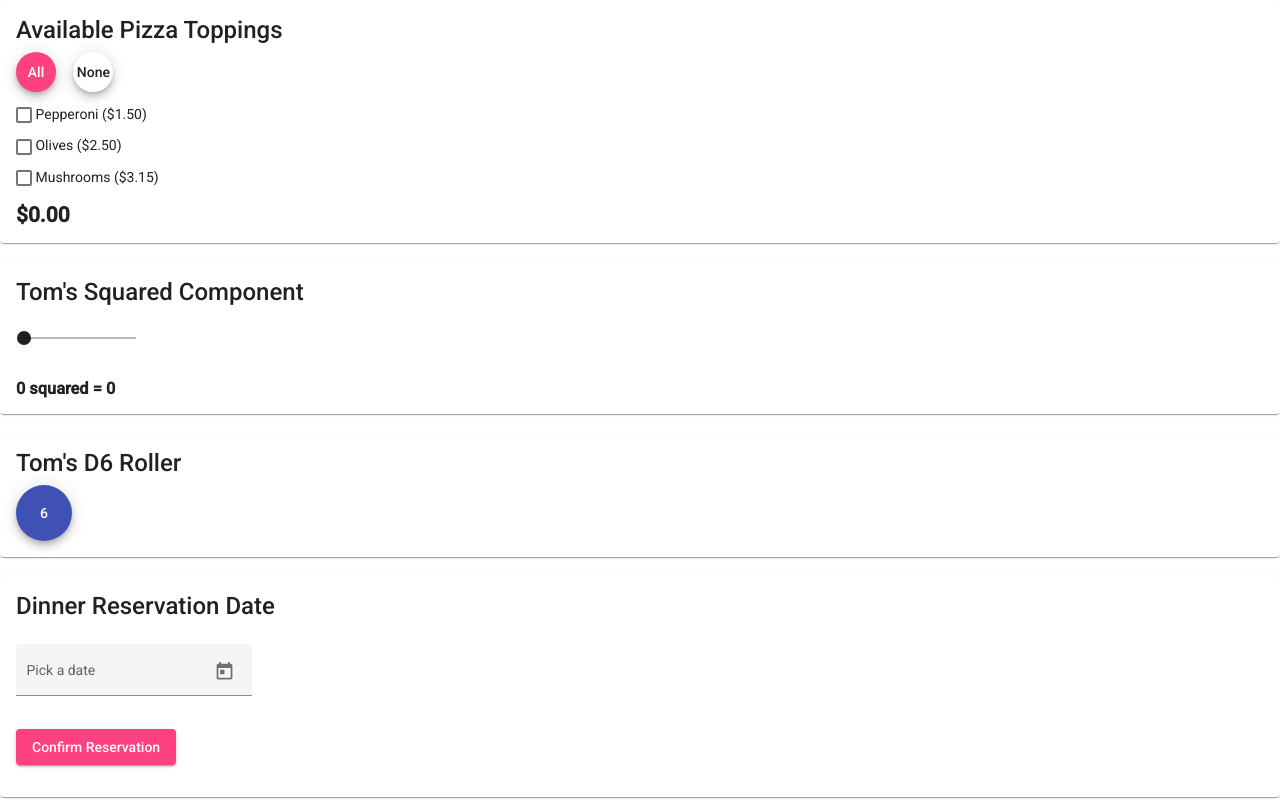
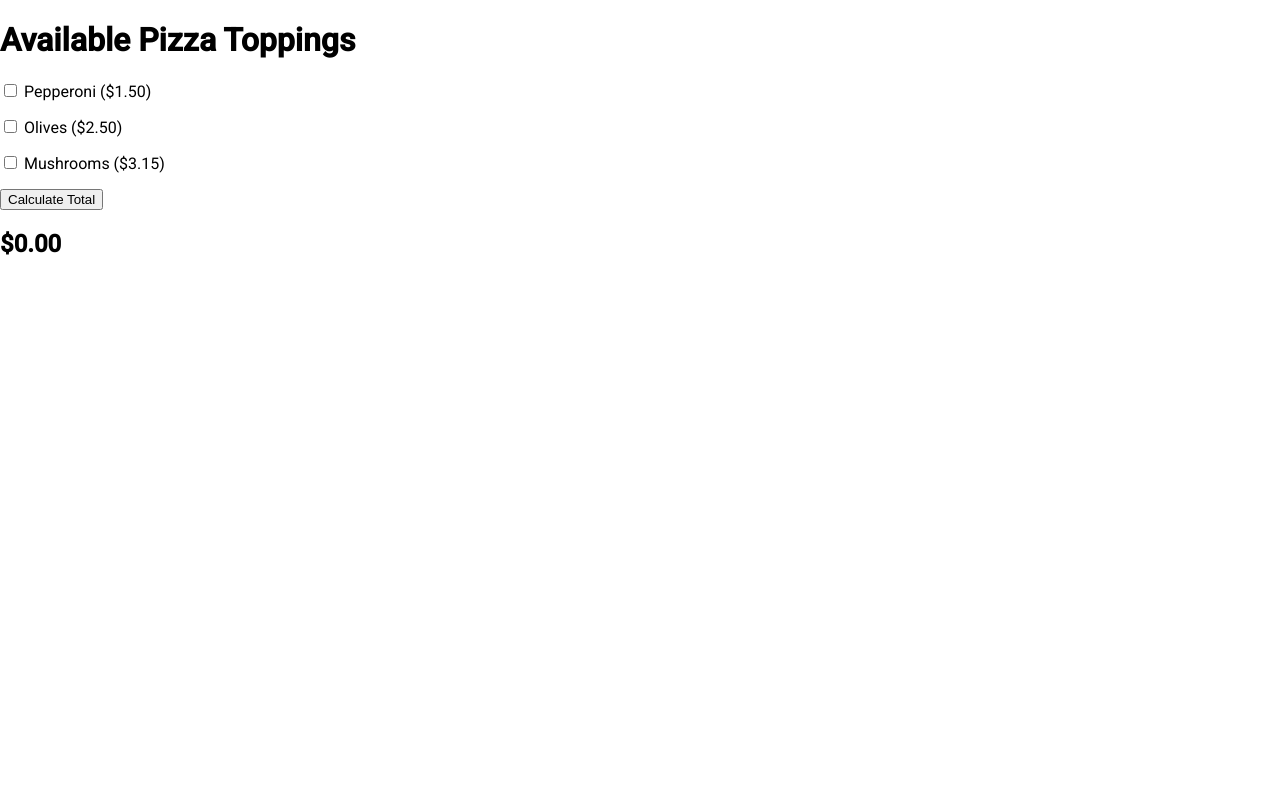
Before and after one commit to 2021-spring-jsf-tuth/components, an Angular app: page / in a window 1280 px wide. Shown: the top 800 px of the page. Built offline with nearby package versions, Linux system fonts and the light colour scheme.

Commit message:
Added mushrooms

```diff
--- a/src/app/app.component.html
+++ b/src/app/app.component.html
@@ -1,11 +1 @@
 <app-pizza-toppings></app-pizza-toppings>
-<br>
-<app-tjs-squared></app-tjs-squared>
-<br>
-<app-tjs-roll-d6></app-tjs-roll-d6>
-<br>
-<app-reservation-date></app-reservation-date>
-<br>
-<jh-progress-bar></jh-progress-bar>
-<br>
-<app-kkh-snackbar></app-kkh-snackbar>
--- a/src/app/pizza-toppings.service.ts
+++ b/src/app/pizza-toppings.service.ts
@@ -1,18 +1,14 @@
 import { Injectable } from '@angular/core';
-
 export interface PizzaToppingDisplay {
   name: string;
   price: number;
   checked: boolean;
 }
-
 @Injectable({
   providedIn: 'root'
 })
 export class PizzaToppingsService {
-
   constructor() { }
-
   loadPizzaToppings(): PizzaToppingDisplay[] {
 
     // Faux toppings from a web service.
@@ -21,7 +17,7 @@ export class PizzaToppingsService {
         name: "Pepperoni"
         , price: 1.5
       }
-      , {
+        ,{
         name: "Olives"
         , price: 2.5
       }
--- a/src/app/pizza-toppings/pizza-toppings.component.html
+++ b/src/app/pizza-toppings/pizza-toppings.component.html
@@ -1,39 +1,23 @@
-<mat-card>
-    <mat-card-title>
+<h1>
         Available Pizza Toppings
-    </mat-card-title>
-    <mat-card-content>
-        <button
-            mat-mini-fab
-            color="accent"
-            (click)="checkAll()"
-        >
-            All
-        </button>
-        &nbsp; &nbsp;
-        <button
-            mat-mini-fab
-            color="secondary"
-            (click)="uncheckAll()"
-        >
-            None
-        </button>
+    </h1>
 
         <p
             *ngFor="let t of availablePizzaToppings"
         >
             <label>
-                <mat-checkbox
-                    [(ngModel)]="t.checked"
+                <input
+                type="checkbox"
+                [(ngModel)]="t.checked"
                 >
-                </mat-checkbox>
                 {{ t.name }} ({{ t.price | currency }})
             </label>
         </p>
-
+            <button
+            (click)="calculateTotal()"
+            >
+            Calculate Total
+            </button>
         <h2>
             {{ total | currency }}
         </h2>
-
-    </mat-card-content>
-</mat-card>
```
